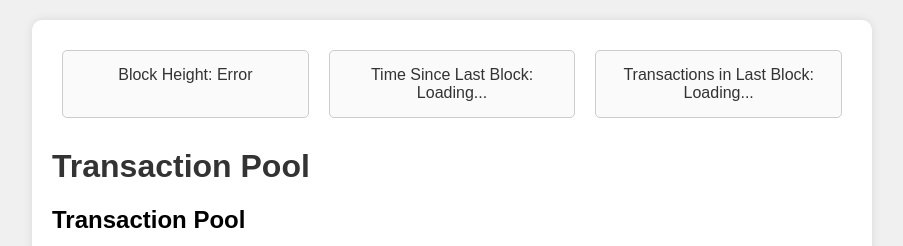
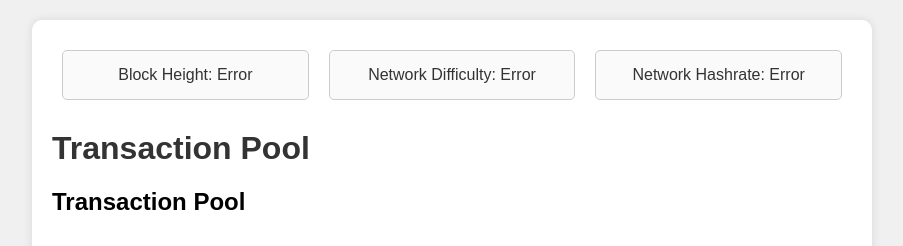
Before and after one commit to hooftly/xmrxplor, a Flask app: page / in a window 1280 px wide. Shown: the part 48-294 px from the top of the page, without its empty margins (188-1091 px from the left). Run offline with Flask 3, Linux system fonts and the light colour scheme; data that the repository does not hold is empty.

Commit message:
Chnage Cards to show Block Height, Network Difficulty and Hashrate

```diff
--- a/app.py
+++ b/app.py
@@ -39,6 +39,9 @@ def fetch_block_header(height):
     block_data = fetch_data("get_block_header_by_height", {"height": height})
     return block_data['result']['block_header']
 
+def fetch_info():
+    return fetch_data("get_info")
+
 @app.route('/')
 def index():
     return render_template('index.html')
@@ -46,6 +49,11 @@ def index():
 @app.route('/get_block_count')
 def get_block_count():
     data = fetch_data("get_block_count")
+    return jsonify(data)
+
+@app.route('/get_info')
+def get_info():
+    data = fetch_info()
     return jsonify(data)
 
 @app.route('/get_transaction_pool_info')
--- a/static/script.js
+++ b/static/script.js
@@ -14,6 +14,29 @@ document.addEventListener('DOMContentLoaded', function() {
                 console.error('Error:', error);
                 const blockHeightCard = document.getElementById('blockHeightCard');
                 blockHeightCard.innerText = 'Block Height: Error';
+            });
+    }
+
+    function fetchInfo() {
+        return fetch('/get_info')
+            .then(response => response.json())
+            .then(data => {
+                const networkDifficultyCard = document.getElementById('networkDifficultyCard');
+                const networkHashrateCard = document.getElementById('networkHashrateCard');
+                if (data.result) {
+                    networkDifficultyCard.innerText = `Network Difficulty: ${data.result.difficulty}`;
+                    networkHashrateCard.innerText = `Network Hashrate: ${(data.result.difficulty / data.result.target).toFixed(2)} H/s`;
+                } else {
+                    networkDifficultyCard.innerText = 'Network Difficulty: Error';
+                    networkHashrateCard.innerText = 'Network Hashrate: Error';
+                }
+            })
+            .catch(error => {
+                console.error('Error:', error);
+                const networkDifficultyCard = document.getElementById('networkDifficultyCard');
+                const networkHashrateCard = document.getElementById('networkHashrateCard');
+                networkDifficultyCard.innerText = 'Network Difficulty: Error';
+                networkHashrateCard.innerText = 'Network Hashrate: Error';
             });
     }
 
@@ -98,6 +121,7 @@ document.addEventListener('DOMContentLoaded', function() {
 
     function fetchAllData() {
         fetchBlockCount();
+        fetchInfo();
         fetchTransactionPool();
         fetchLatestBlocks();
     }
--- a/templates/index.html
+++ b/templates/index.html
@@ -17,8 +17,8 @@
     <div class="container">
         <div class="info-cards">
             <div id="blockHeightCard" class="info-card">Block Height: Loading...</div>
-            <div id="timeSinceLastBlockCard" class="info-card">Time Since Last Block: Loading...</div>
-            <div id="numTransactionsCard" class="info-card">Transactions in Last Block: Loading...</div>
+            <div id="networkDifficultyCard" class="info-card">Network Difficulty: Loading...</div>
+            <div id="networkHashrateCard" class="info-card">Network Hashrate: Loading...</div>
         </div>
         <h1>Transaction Pool</h1>
         <div id="transactionTableContainer" class="table-container">
```
